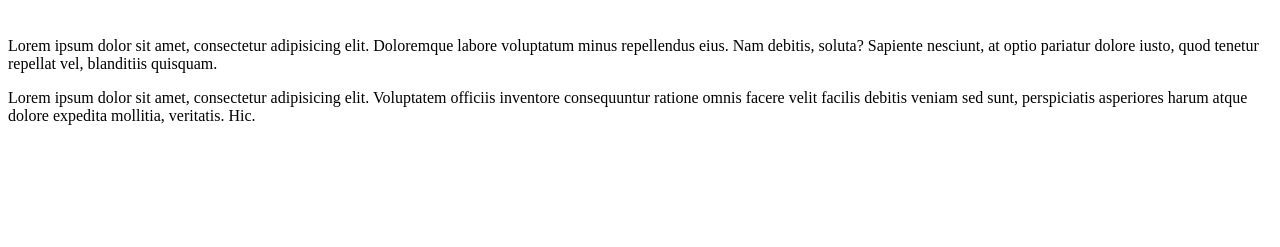
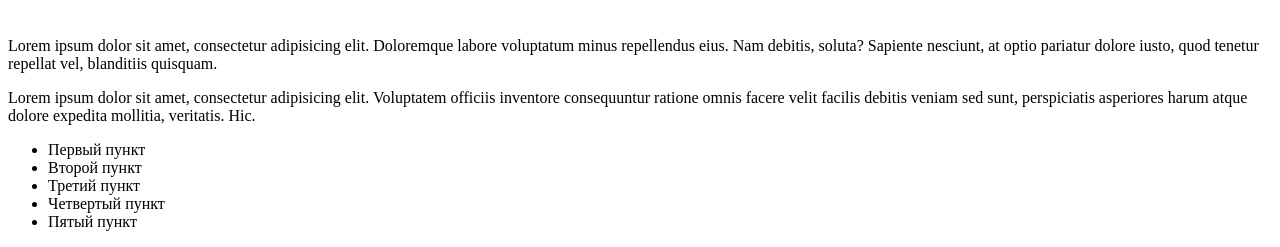
Before and after one commit to jkiddd/test-repo, a plain HTML site: page index.html in a window 1280 px wide. Shown: the part 627-874 px from the top of the page. Before the commit the page ends 800 px from the top, so only its background shows below. Drawn offline with Linux system fonts and the light colour scheme.

Commit message:
Добавили 5 пунктов

```diff
--- a/index.html
+++ b/index.html
@@ -20,6 +20,13 @@
 
 <p>Lorem ipsum dolor sit amet, consectetur adipisicing elit. Voluptatem officiis inventore consequuntur ratione omnis facere velit facilis debitis veniam sed sunt, perspiciatis asperiores harum atque dolore expedita mollitia, veritatis. Hic.</p>
 
+<ul>
+	<li>Первый пункт</li>
+	<li>Второй пункт</li>
+	<li>Третий пункт</li>
+	<li>Четвертый пункт</li>
+	<li>Пятый пункт</li>
+</ul>
 
 
 </body>
```
